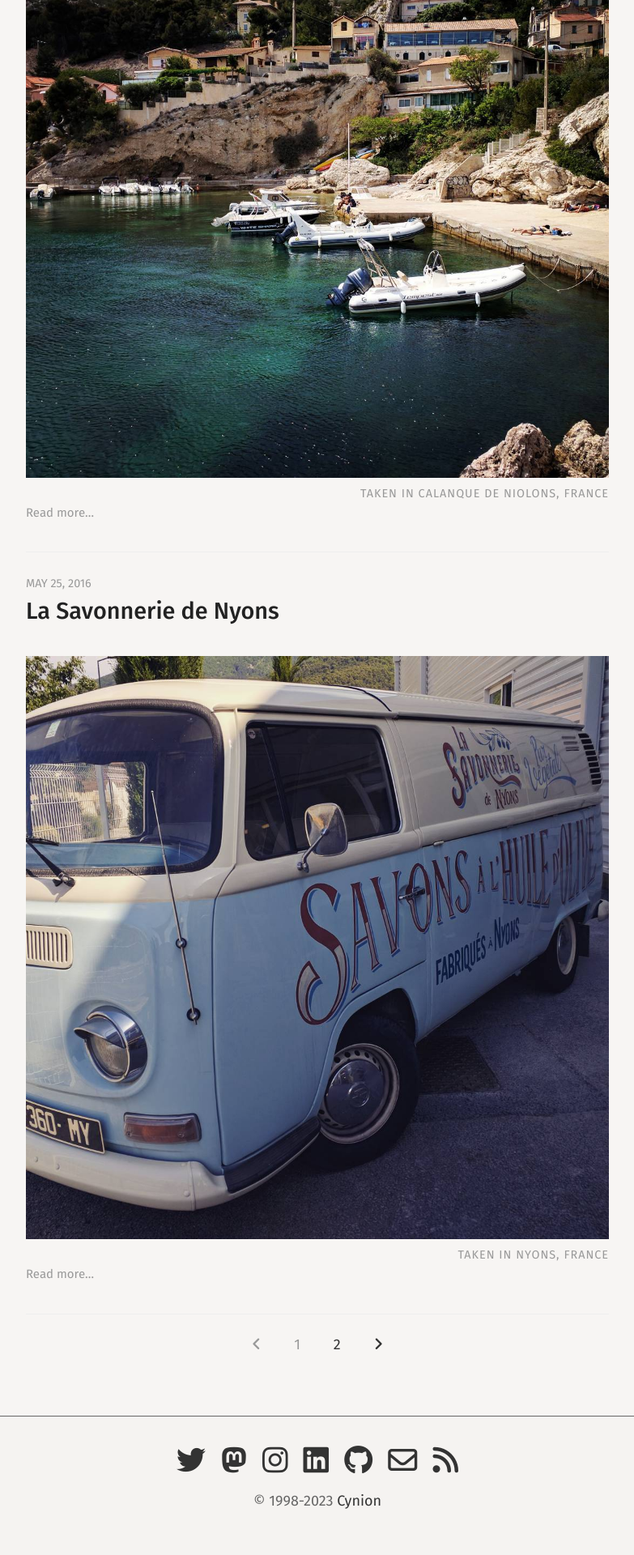
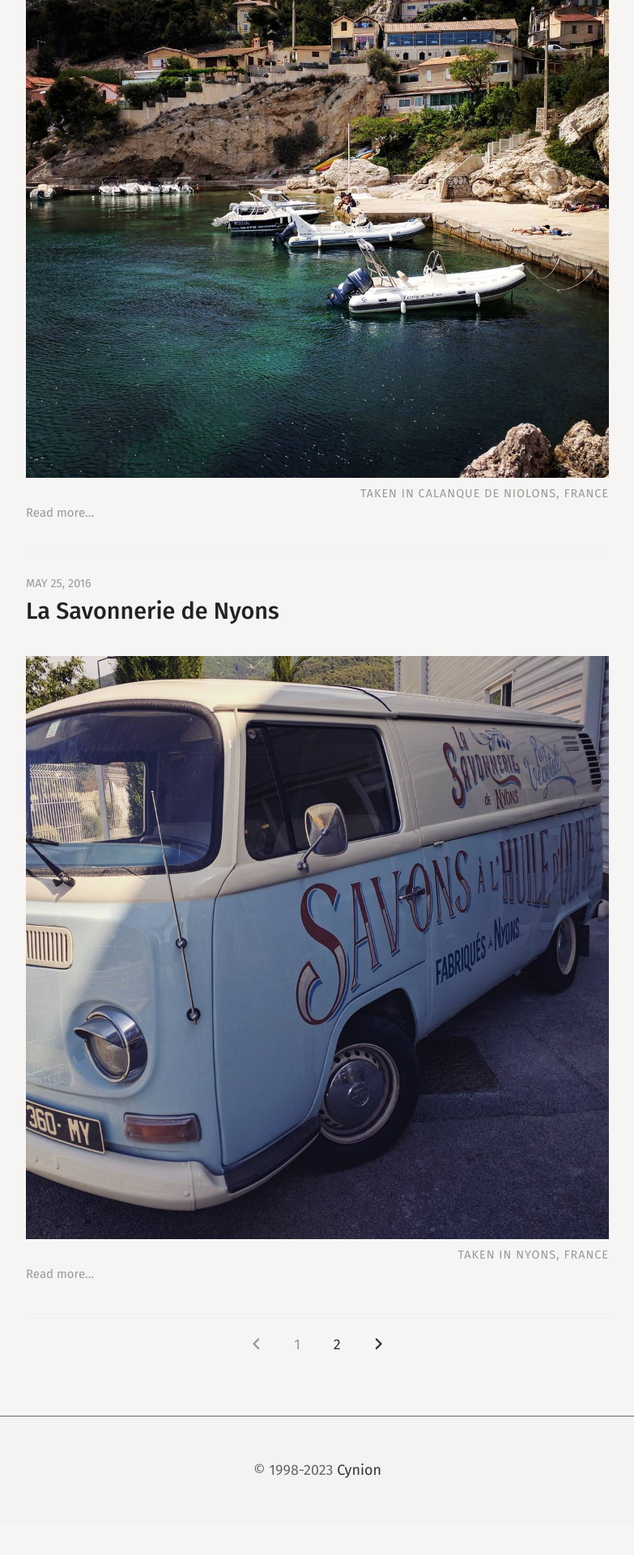
Before and after one commit to cynion/cynion.github.io, a Jekyll site: the page built from index.html, in a window 1280 px wide. Shown: the part 3187-5107 px from the top of the page at 81% size, without its empty margins (248-1031 px from the left). Built offline with Jekyll 4.4.1, drawn with Linux system fonts in a browser that asks for light colours; nearby versions of some CDN libraries; the list of posts is cut into pages by our own code; after the commit the page ends 5069 px from its top, so only the background shows below that.

Commit message:
Update default.html

```diff
--- a/_layouts/default.html
+++ b/_layouts/default.html
@@ -45,7 +45,7 @@
       <div class="container">
         <footer class="footer">
           <small>
-          {% include svg-icons.html %}
+          <!-- {% include svg-icons.html %} -->
           </small>
           <p>&copy; 1998-{{ site.time | date: '%Y' }} <a href="/">{{ site.name }}</a></p>
         </footer>
```
